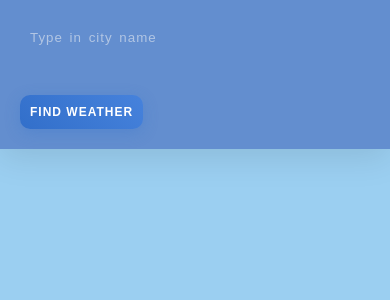
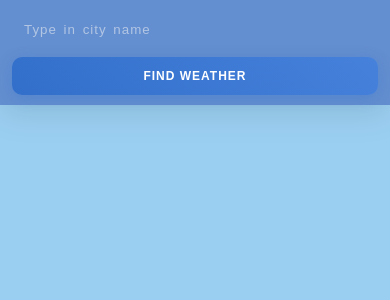
Before and after one commit to mohamadchalhoub/weather-api-hooks, a React (Create React App) app: page / in a window 390 px wide. Shown: the top 300 px of the page. Built offline with nearby package versions, Linux system fonts and the light colour scheme.

Commit message:
feat: mobile responsive styles for search bar, weather, hourly list

```diff
--- a/src/App.css
+++ b/src/App.css
@@ -395,6 +395,14 @@
   border-radius: 8px;
   padding: 8px 12px;
   font-size: 13px;
+  animation: fadeOut 0.5s ease-in-out 2.5s forwards;
+}
+
+@keyframes fadeOut {
+  to {
+    opacity: 0;
+    transform: translateY(-4px);
+  }
 }
 
 /* Enhanced Weather Container */
@@ -631,3 +639,89 @@
   position: relative;
   z-index: 10;
 }
+
+/* ===================== Responsive ===================== */
+@media (max-width: 768px) {
+  .SearchBar {
+    flex-direction: column;
+    align-items: stretch;
+  }
+
+  .SearchBar input {
+    width: calc(100% - 40px);
+    margin: 12px 20px 8px 20px;
+    padding: 12px;
+  }
+
+  .SearchBar button {
+    width: calc(100% - 40px);
+    margin: 0 20px 12px 20px;
+    padding: 12px;
+  }
+
+  .suggestions-dropdown {
+    left: 20px;
+    right: 20px;
+    max-height: 180px;
+  }
+
+  .WeatherNow img {
+    width: 120px !important;
+    height: 120px !important;
+  }
+
+  .WeatherNow h2 {
+    font-size: 18px;
+  }
+  .WeatherNow h3 {
+    font-size: 16px;
+  }
+  .WeatherNow h4, .WeatherNow h5 {
+    font-size: 14px;
+  }
+
+  .TemperatureHourlyFlex {
+    justify-content: flex-start;
+    gap: 12px;
+    padding: 10px 16px;
+    overflow-x: auto;
+    -webkit-overflow-scrolling: touch;
+  }
+
+  .TemperatureHourlyFlex > * {
+    min-width: 96px;
+  }
+
+  /* Override inline sizes on hourly icons */
+  .TemperatureHourlyFlex img {
+    width: 64px !important;
+    height: 64px !important;
+  }
+}
+
+@media (max-width: 480px) {
+  .SearchBar input {
+    margin: 10px 12px 8px 12px;
+    width: calc(100% - 24px);
+  }
+  .SearchBar button {
+    margin: 0 12px 10px 12px;
+    width: calc(100% - 24px);
+  }
+  .suggestions-dropdown {
+    left: 12px;
+    right: 12px;
+  }
+
+  .WeatherNow img {
+    width: 100px !important;
+    height: 100px !important;
+  }
+  .WeatherNow h2 { font-size: 16px; }
+  .WeatherNow h3 { font-size: 14px; }
+  .WeatherNow h4, .WeatherNow h5 { font-size: 13px; }
+
+  .TemperatureHourlyFlex > * {
+    min-width: 88px;
+  }
+}
--- a/src/App.js
+++ b/src/App.js
@@ -1,5 +1,5 @@
 import "./App.css";
-import { useState } from "react";
+import { useState, useEffect } from "react";
 import SearchBar from "./SearchBar";
 import TemperatureHourly from "./TemperatureHourly";
 import TemperatureNow from "./TemperatureNow";
@@ -26,6 +26,13 @@ function App() {
   const [showSuggestions, setShowSuggestions] = useState(false);
   const [isLoading, setIsLoading] = useState(false);
   const [showWeather, setShowWeather] = useState(false);
+
+  // Auto-dismiss error after 3 seconds
+  useEffect(() => {
+    if (!error) return;
+    const timeoutId = setTimeout(() => setError(null), 3000);
+    return () => clearTimeout(timeoutId);
+  }, [error]);
   const API_KEY = "93cbb145b6fa7753a7d6642754a2431b";
   const url = `https://api.openweathermap.org/data/2.5/forecast?q=${city}&cnt=8&exclude=hourly&units=metric&appid=${API_KEY}`;
 
```
